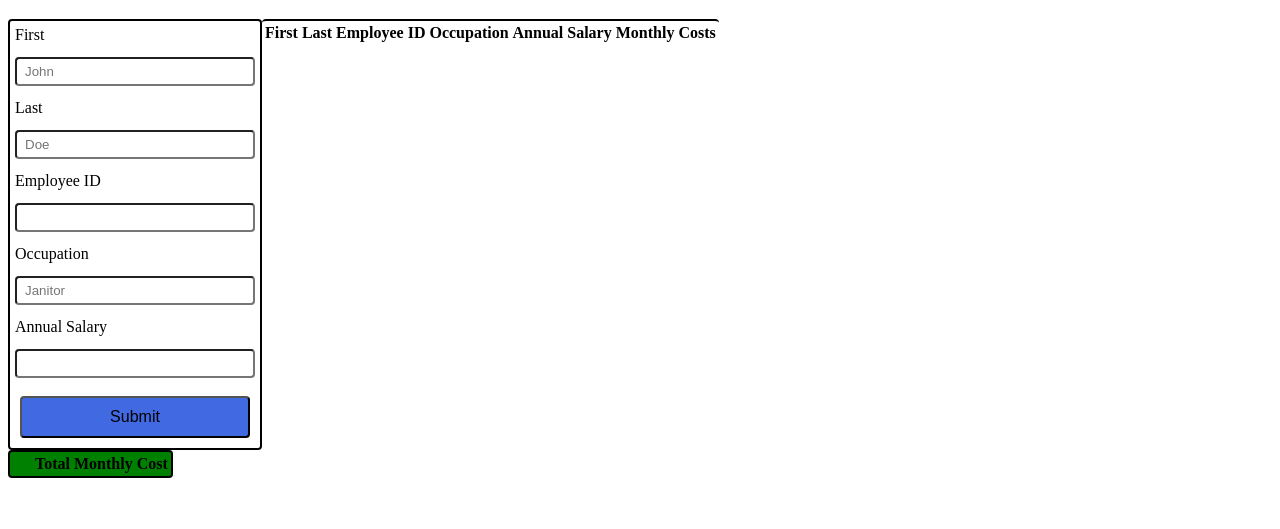
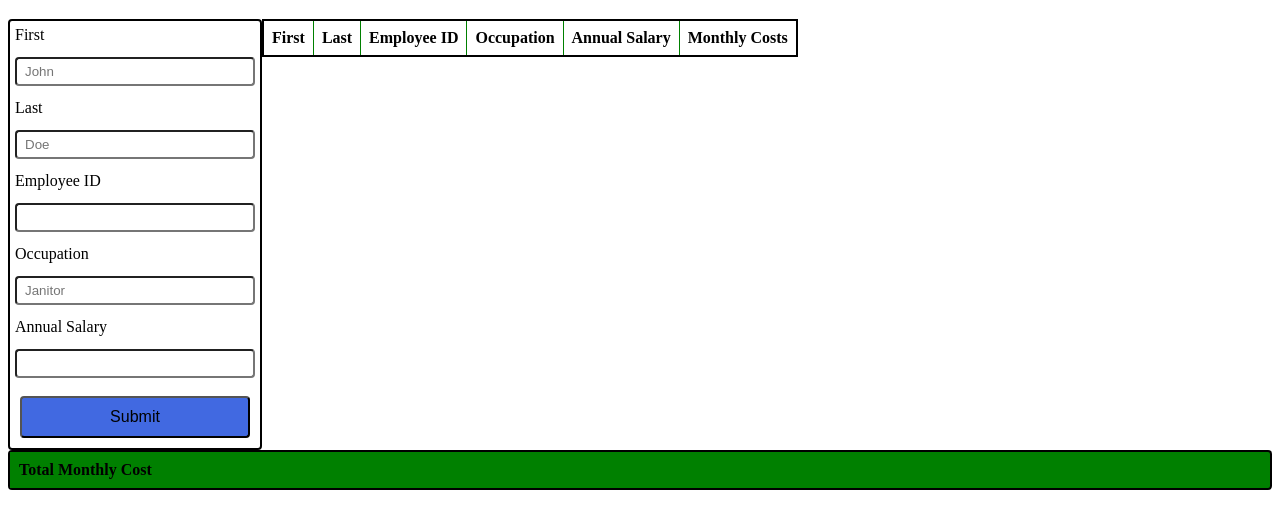
Before and after one commit to Johnshandsable/cullen-salary-calculator, a plain HTML site: page index.html in a window 1280 px wide. Shown: the part 61-590 px from the top of the page. Drawn offline with nearby package versions, Linux system fonts and the light colour scheme.

```diff
--- a/index.html
+++ b/index.html
@@ -46,7 +46,7 @@
             <th>Monthly Costs</th>
           </tr>
         </thead>
-      <tbody id="employeeInfo"></tbody>
+        <tbody id="employeeInfo">
           <!-- APPEND TO DOM USING jQuery
       <tbody>
           <tr>
@@ -56,8 +56,8 @@
               <td></td>
               <td></td>
           </tr>
+      -->
         </tbody>
-      -->
       </table>
     </div>
 
@@ -71,12 +71,13 @@
     -->
 
     <!-- Monthly Cost Info -->
-    <table class="styled-table" id="monthlyTable" >
+    <table class="styled-table" id="monthlyTable">
       <thead>
         <tr>
           <th id="monthlyHeader">Total Monthly Cost</th>
         </tr>
       </thead>
       <tbody id="totalMonthly"></tbody>
+    </table>
   </body>
 </html>
--- a/styles.css
+++ b/styles.css
@@ -26,8 +26,11 @@ input {
   padding: 5px 8px;
 }
 
-th {
+th,
+td {
+  border: 1px solid green;
   margin: 10px;
+  padding: 8px;
 }
 
 /* Classes */
@@ -37,25 +40,18 @@ th {
 }
 
 .styled-table {
-  border-top: 2px solid black;
+  border: 2px solid black;
+  border-collapse: collapse;
   border-radius: 4px;
-}
-
-.styled-table #monthlyHeader {
-  padding-left: 23px;
-  text-align: left;
+  text-align: center;
 }
 
 #monthlyTable {
-  border: 2px solid black;
   background-color: green;
+  display: inline-block;
+  width: 100%;
 }
 
 #employeeInfo {
   text-align: center;
 }
-
-#totalMonthly tr,
-td {
-  padding-left: 23px;
-}
```
Lines whose indentation alone changed are shown as unchanged.
